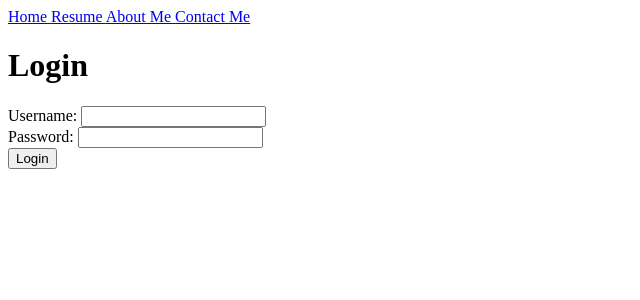
After one commit to gfsincere/resumechallenge, a Django app: page /accounts/login in a window 1280 px wide. The commit adds this page. Shown: the top 300 px of the page, without its empty margins (0-640 px from the left). Run offline with Django 5.2, Linux system fonts and the light colour scheme.

Commit message:
added login form

```diff
--- /dev/null
+++ b/resumechall/templates/accounts/login.html
@@ -0,0 +1,31 @@
+<!-- templates/accounts/login.html-->
+<!DOCTYPE html>
+<html lang="en">
+<head>
+    <meta charset="UTF-8">
+    <meta name="viewport" content="width=device-width, initial-scale=1.0">
+    <title>{%block title %} Login </title> {% endblock %}
+</head>
+<body>
+
+    {% include 'navbar.html'%}
+    {% block content %}
+    <h1>Login</h1>
+    <form method="post" action="{% url 'login' %}">
+        {% csrf_token %}
+        <div>
+            <label for="id_username">Username:</label>
+            <input type="text" name="username" id="id_username" required>
+        </div>
+        <div>
+            <label for="id_password">Password:</label>
+            <input type="password" name="password" id="id_password" required>
+        </div>
+        <div>
+            <button type="submit">Login</button>
+        </div>
+    </form>
+    {% endblock %}
+
+</body>
+</html>
--- a/resumechall/templates/navbar.html
+++ b/resumechall/templates/navbar.html
@@ -1,6 +1,10 @@
 <div>
-    <span><a href="{% url 'index' %}"> Home </a></span>
-    <span><a href="{% url 'resume' %}">Resume</a></span>
-    <span><a href="{% url 'about' %}">About Me</a></span>
-    <span><a href="{% url 'contact' %}">Contact Me</a></span>
+    {% url 'index' as index_url %}
+    <span>{% if request.path == index_url %}Home{% else %} <a href="{% url 'index' %}"> Home </a> {% endif %} </span>
+    {% url 'resume' as resume_url %}
+    <span>{% if request.path == resume_url %}Resume{% else %} <a href="{% url 'resume' %}"> Resume </a> {% endif %} </span>
+    {% url 'about' as about_url %}
+    <span>{% if request.path == about_url %}About Me{% else %} <a href="{% url 'about' %}"> About Me </a> {% endif %} </span>
+    {%url 'contact' as contact_url%}
+    <span>{% if request.path == contact_url %}Contact Me{% else %} <a href="{% url 'contact' %}"> Contact Me </a> {% endif %} </span>
 </div>
--- a/resumechall/urls.py
+++ b/resumechall/urls.py
@@ -16,6 +16,7 @@ Including another URLconf
 """
 from django.contrib import admin
 from django.urls import path
+from django.contrib.auth import views as auth_views
 
 from . import views
 urlpatterns = [
@@ -24,4 +25,7 @@ path('',views.index, name='index'),
 path('about',views.about, name='about'),
 path('contact',views.contact, name='contact'),
 path('resume',views.resume, name='resume'),
+
+#Django auth stuff
+path('accounts/login', auth_views.LoginView.as_view(template_name="accounts/login.html"), name='login'),
 ]
```
